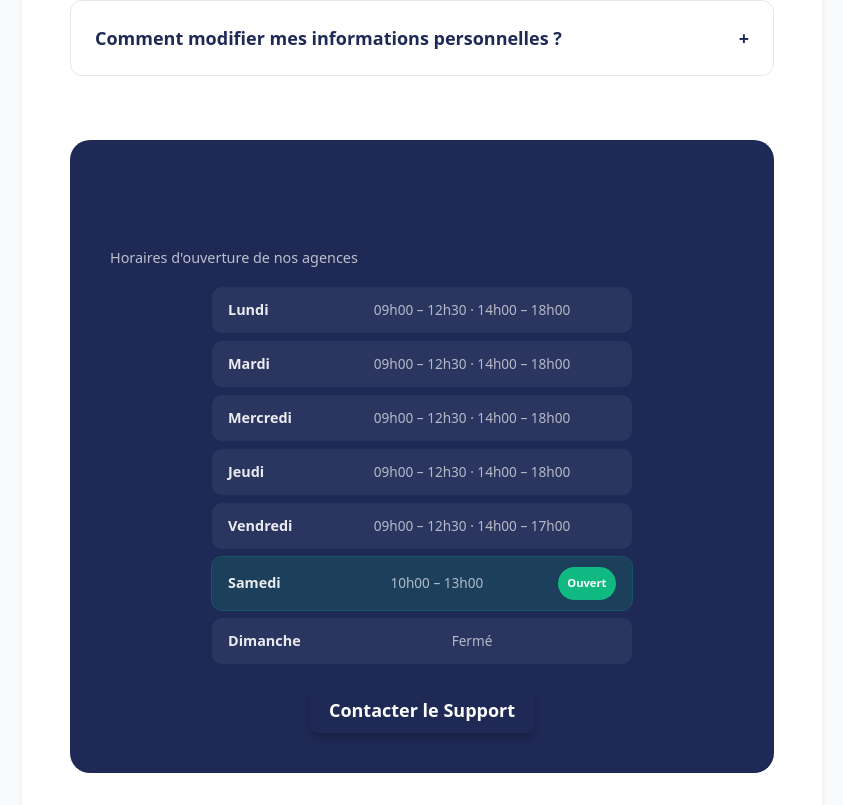
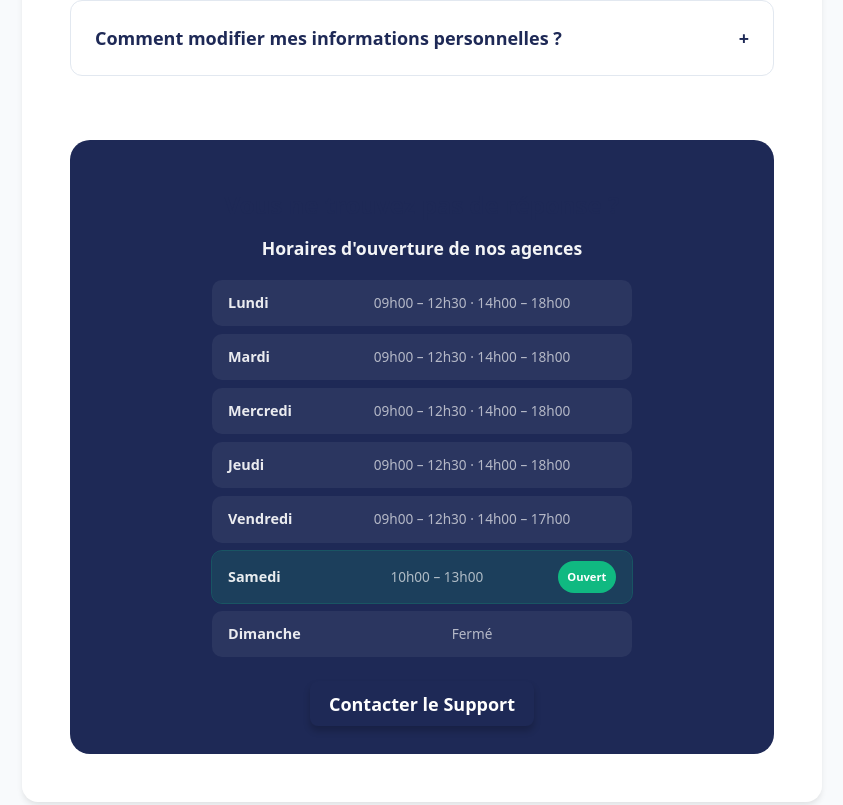
Before and after one commit to DantesDels/Project_YMMO, a Vue app in the folder YMMO_FrontEnd/: page /help in a window 1280 px wide. Shown: the part 735-1540 px from the top of the page, without its empty margins (218-1061 px from the left). Built offline with nearby package versions, Linux system fonts and the light colour scheme.

Commit message:
style(help): center schedule title, boost visibility, reduce card padding

```diff
--- a/YMMO_FrontEnd/src/views/footerLayout/HelpView.vue
+++ b/YMMO_FrontEnd/src/views/footerLayout/HelpView.vue
@@ -117,15 +117,17 @@ const schedule = computed(() => [
   margin-top: 4rem;
   background: #1e2956;
   color: white;
-  padding: 2.5rem;
+  padding: 1.75rem 2rem;
   border-radius: 20px;
   text-align: center;
 }
 .contact-card h3 { font-size: 1.5rem; margin-bottom: 1rem; }
 
 .schedule-title {
-  font-size: 0.9rem;
-  color: rgba(255, 255, 255, 0.7);
+  font-size: 1.1rem;
+  font-weight: 700;
+  color: rgba(255, 255, 255, 0.95);
+  text-align: center;
   margin-bottom: 1rem;
 }
 
```
